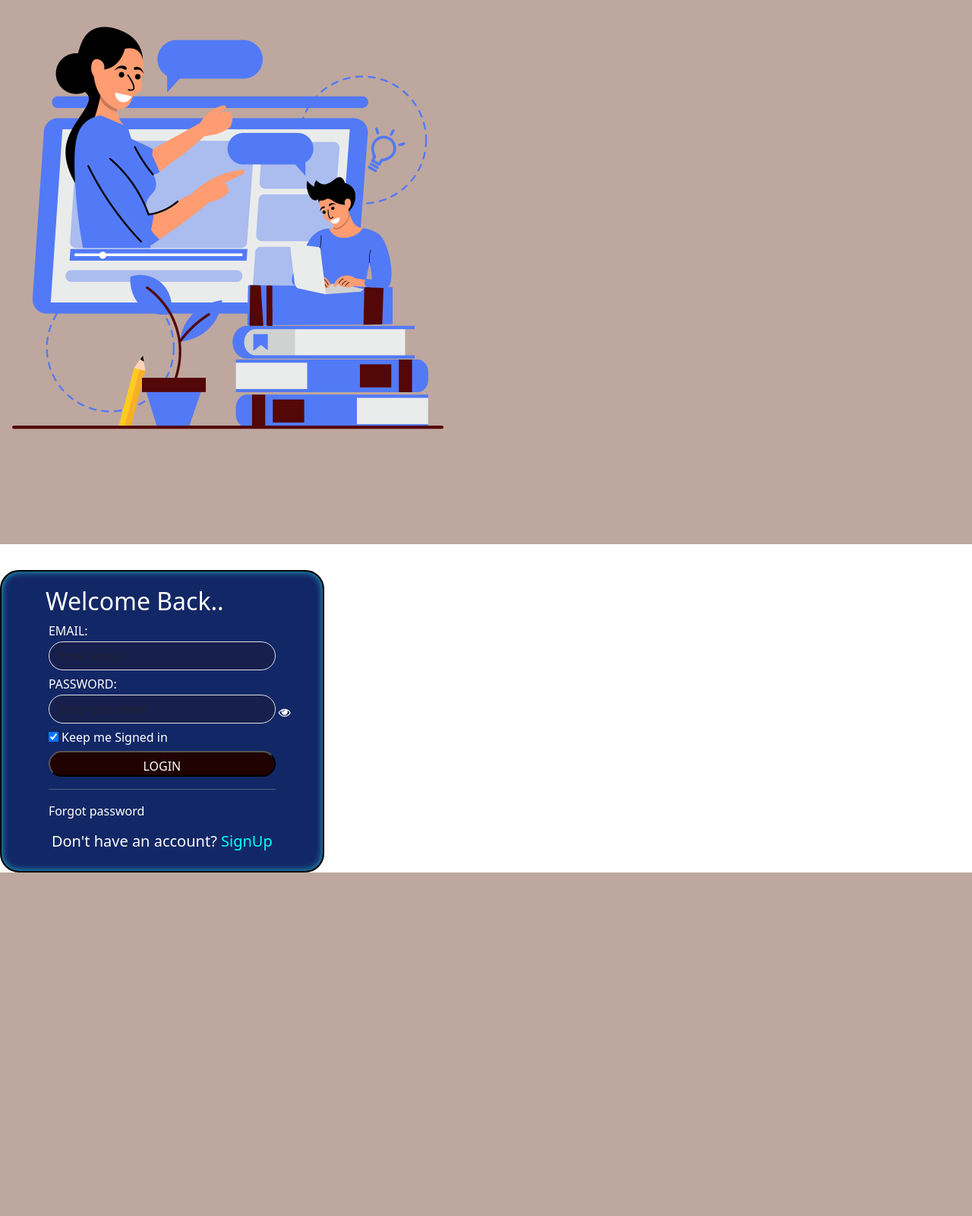
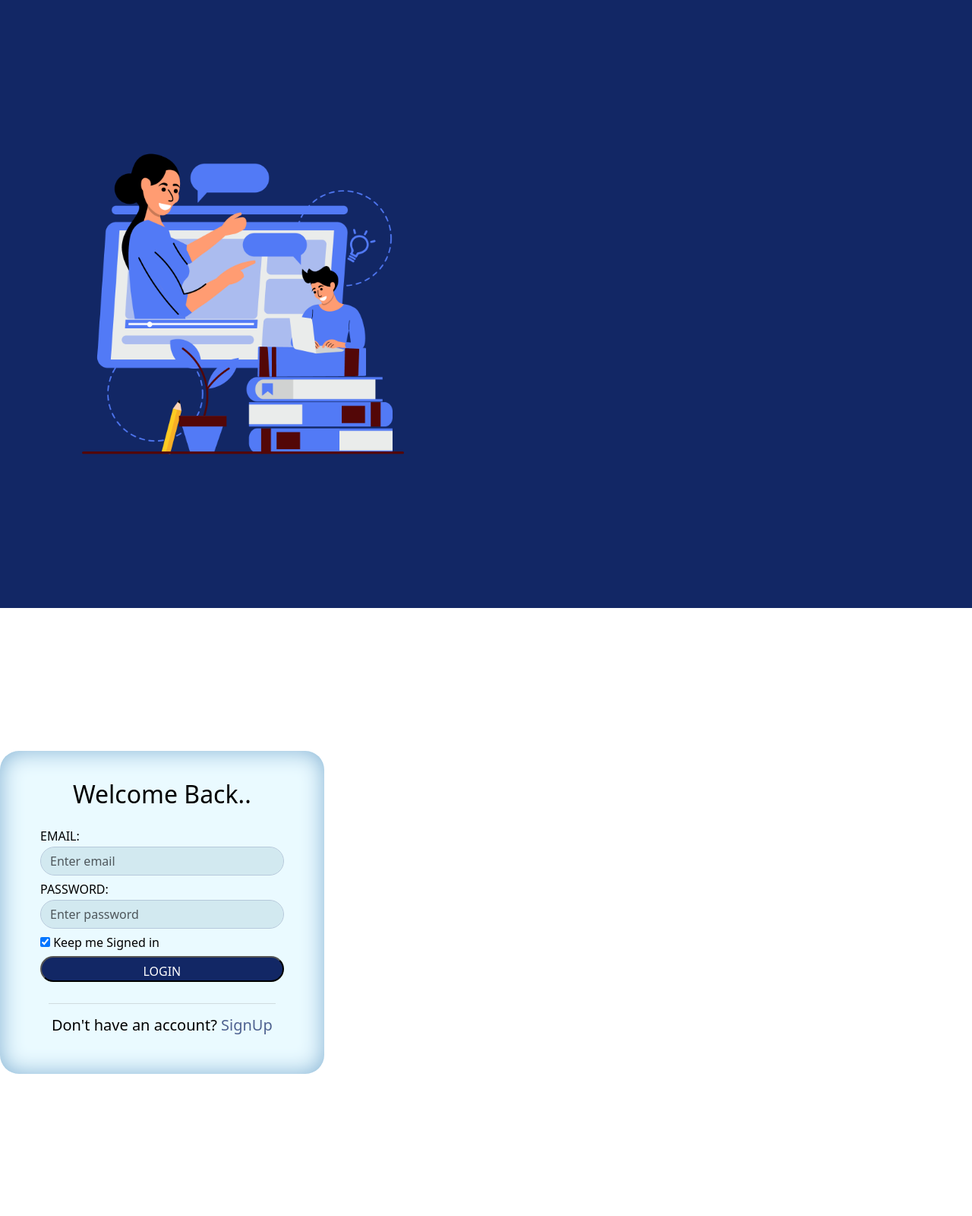
Before and after one commit to SAKSHI-GOYAL321/Social-Learning-, a PHP site: page / in a window 1280 px wide. Shown: the whole page at 76% size. Before the commit the page ends 1148 px from the top, so only its background shows below. Run offline with PHP 8.4, Linux system fonts and the light colour scheme; some libraries are stand-ins or nearby versions.

Commit message:
login - signup page design

```diff
--- a/css/aboutus.css
+++ b/css/aboutus.css
@@ -17,8 +17,9 @@
     width: 20%;
     text-align: center;
     color: #e5e8e8;
-    box-shadow: inset 0px 0px 10px 0px #000000;
-    background-color: #3757a0;
+    /* box-shadow: inset 0px 0px 10px 0px #000000;
+    background-color: #3757a0; */
+    background-color: #122765c7;
     /* box-shadow: 0px 0px 11px 0px blue; */
     padding: 2% 2%;
     border-radius: 22px;
--- a/css/resource.css
+++ b/css/resource.css
@@ -117,7 +117,9 @@ input[type = button]{
     font-size: 16px;
     border-color: transparent;
     color: #faf5f5;
-    box-shadow: inset 0px 0px 10px 0px #000000;
+    /* box-shadow: inset 0px 0px 10px 0px #000000;
+    background-color: #122765cc; */
+    box-shadow: 0px 0px 10px 0px #7d7c7c;
     background-color: #122765cc;
     border-radius: 30px;
     transition: none;
--- a/css/style.css
+++ b/css/style.css
@@ -16,28 +16,24 @@
 
 .headder{
     width: 100%;
-    background-color: rgb(202, 196, 196);
-    background-color: rgb(190 167 158);
-    /* background-image: url(img/book\ shell.jpg);
-    background-size:cover;
-    background-repeat: no-repeat; */
-    height: 716px;
+    background-color: #122765;
+    height: 100vh;
 }
 
 .landing-img{
-    height:600px;
-    width:600px;
+    width: 70%;
 }
 
 .account h5,button{
     display: inline;
 }
 .btn-btn{
-    color: cyan;
+    color: #122765b8;
+    cursor: pointer;
 }
 .btn-btn:hover{
-    color: burlywood;
-    cursor: default;
+    color: #122765;
+    cursor: pointer;
 }
 
 .show{
@@ -48,16 +44,10 @@
 }
 
 .log-in{
-    border:2px solid black;
-    border-radius:25px;
-    background-color:#122765;
-    margin-top:150px;
-    width:200px;
-    display:flex;
+    display: flex;
     align-items: center;
     justify-content: center;
-    padding:15px;
-    box-shadow:inset 0px 0px 10px rgb(36, 180, 203);
+    height: 100vh;
 }
 
 .log-in{
@@ -75,23 +65,37 @@
 
 /* border: blue 2px solid; */
 }
+.height-100vh{
+    height: 100vh;
+}
 .login-wrap{
-    /* width:100%;
-	height:100%;
-	position:absolute;
-    max-height: 713px; */
-    /* background: rgba(40,57,101,.9); */
-    /* position: relative; */
-    /* background: rgb(32 21 96 / 90%); */
-    /* background: rgb(45 42 188 / 57%); */
-    /* background: rgb(71 70 124 / 78%); */
-    /* padding: 203px 0px; */
+    display: flex;
+    justify-content: center;
+    align-items: center;
+    flex-direction: column;
 }
 
 .login-html{
-    color: white;
-    padding:20px;
+    width: 100%;
+    color: black;
+    padding: 20px;
+    padding: 26px 20px;
+    /* border: 2px solid black; */
+    border-radius: 25px;
+    background-color: #eafaff;
+    box-shadow: inset 0px 0px 30px rgb(132 177 211);
 
+}
+.middle{
+    width: 100%;
+    display: flex;
+    flex-direction: column;
+    justify-content: center;
+    align-items: center;
+    gap: 10px;
+}
+form{
+    width: 85%;
 }
 .login-html header{
     cursor: pointer;
@@ -112,14 +116,12 @@
     cursor: default;
 }
 
-.form-control{
-    width:100% !important;
-}
 .bradius{
     border-radius: 34px !important;
     margin: 2px 0px;
-    background-color: #1e182f70 !important;
-    color: white;
+    background-color: #b1d2dc70 !important;
+    color: #000 !important;
+    border: 1px solid #b6c9db !important;
 }
 input{
     margin: 3px;
@@ -132,9 +134,15 @@ input{
     width: 100%;
     color: white;
     border-radius: 34px;
-    background-color: #200202;
+    background-color: #122765;
     height: 34px!important;
     padding: 6px 12px !important;
+}
+hr{
+    border-top: 1px solid gray !important;
+}
+.hgt{
+    height: 425px;
 }
 .btn h5{
     display: block;
--- a/index.php
+++ b/index.php
@@ -18,13 +18,13 @@
                 <div class="headder">
                     <!-- <div class="log-in"> -->
                         <div class="col-sm-6 paddoff">
-                            <div class="login-wrap">
+                            <div class="login-wrap height-100vh">
 
                         <img class="landing-img" src="img/landing.png" />
                             </div>
                         </div>
                         <div class="col-sm-4 log-in paddoff">
-                            <div class="login-wrap login-html">
+                            <div class="login-wrap login-html hgt">
                                 <div class="middle">
                                 <h2>Welcome Back..</h2>
                                     <form action="">
@@ -37,7 +37,7 @@
                                             <label for="">PASSWORD:</label>
                                             <input type="password" id="passwords" name="passwords"
                                                 placeholder="Enter password " class="form-control bradius pw" required>
-                                            <i class="fa fa-eye icon" onclick="myPassword();"></i>
+                                            <!-- <i class="fa fa-eye icon" onclick="myPassword();"></i> -->
                                         </div>
                                         <div class="margin">
                                             <input type="checkbox" name="myElegibility" checked required>
@@ -51,7 +51,6 @@
                                 <div class="last margin">
                                     <div class="line">
                                         <hr>
-                                        <p>Forgot password</p>
                                     </div>
                                     <div class="account margin">
                                         <h5>Don't have an account? <span onclick="showsignup();"
@@ -73,7 +72,7 @@
                 <div class="headder">
                     <!-- <div class="log-in"> -->
                         <div class="col-sm-6 paddoff">
-                            <div class="login-wrap">
+                            <div class="login-wrap height-100vh">
                             <img class="landing-img" src="img/landing.png" />
                             </div>
                         </div>
@@ -82,7 +81,7 @@
 
 
                                 <div class="middle">
-
+                                <h2>Create your Account</h2>
                                     <form action="">
                                         <div>
                                             <label>USERNAME:</label>
@@ -118,17 +117,16 @@
                                 <div class="last">
                                     <div>
                                         <hr>
-                                        <p>Forgot password</p>
                                     </div>
                                     <div class="account">
                                         <h5>Already have an account? <span onclick="showlogin();"
-                                                class="btn-btn">LOGIN</span></h5>
+                                                class="btn-btn">Login</span></h5>
                                     </div>
                                 </div>
                             </div>
-                            <div class="col-sm-2 paddoff">
-                                <div class="login-wrap"></div>
-                            </div>
+                        </div>
+                        <div class="col-sm-2 paddoff">
+                            <div class="login-wrap"></div>
                         </div>
                     <!-- </div> -->
 
```
